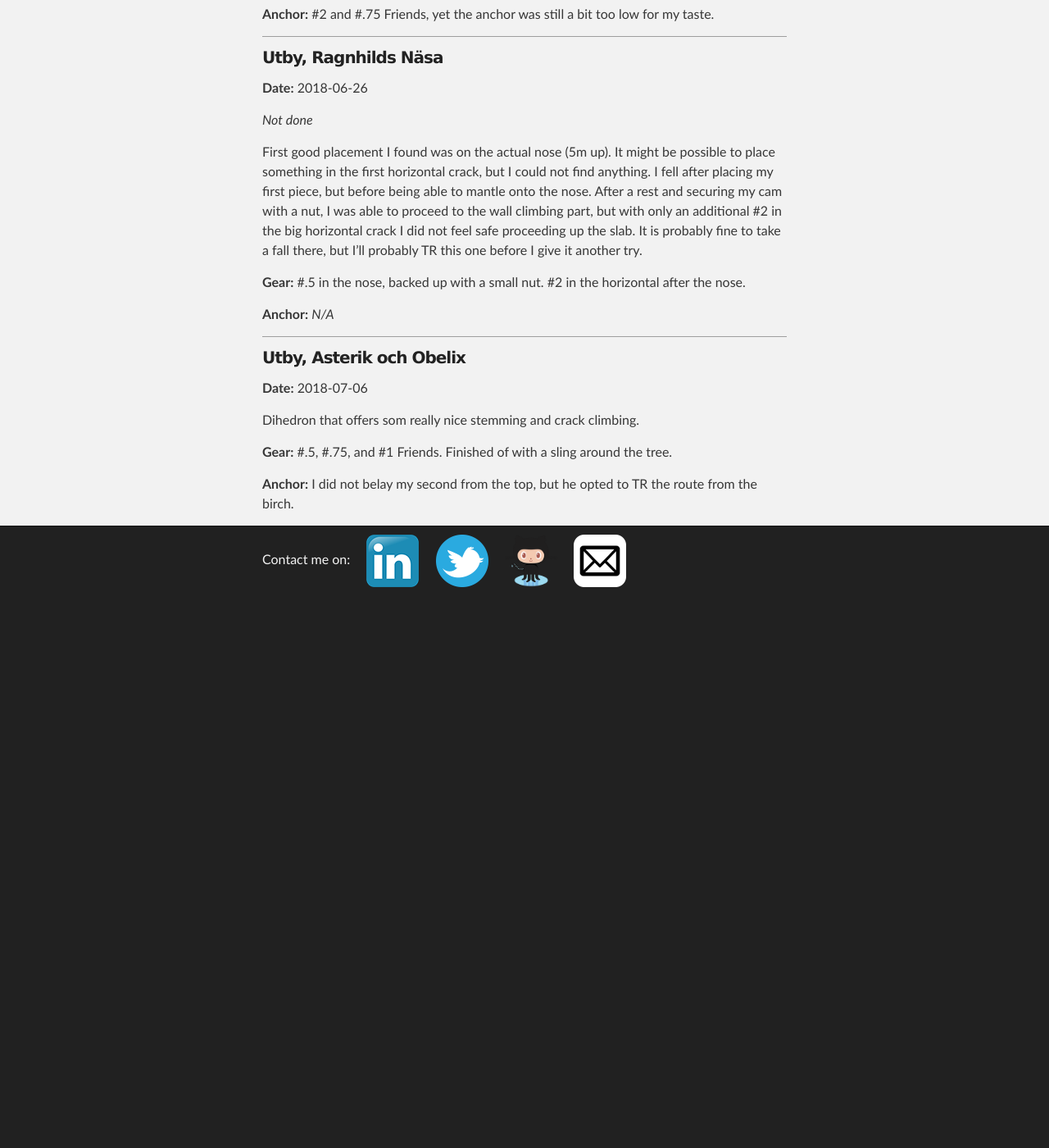
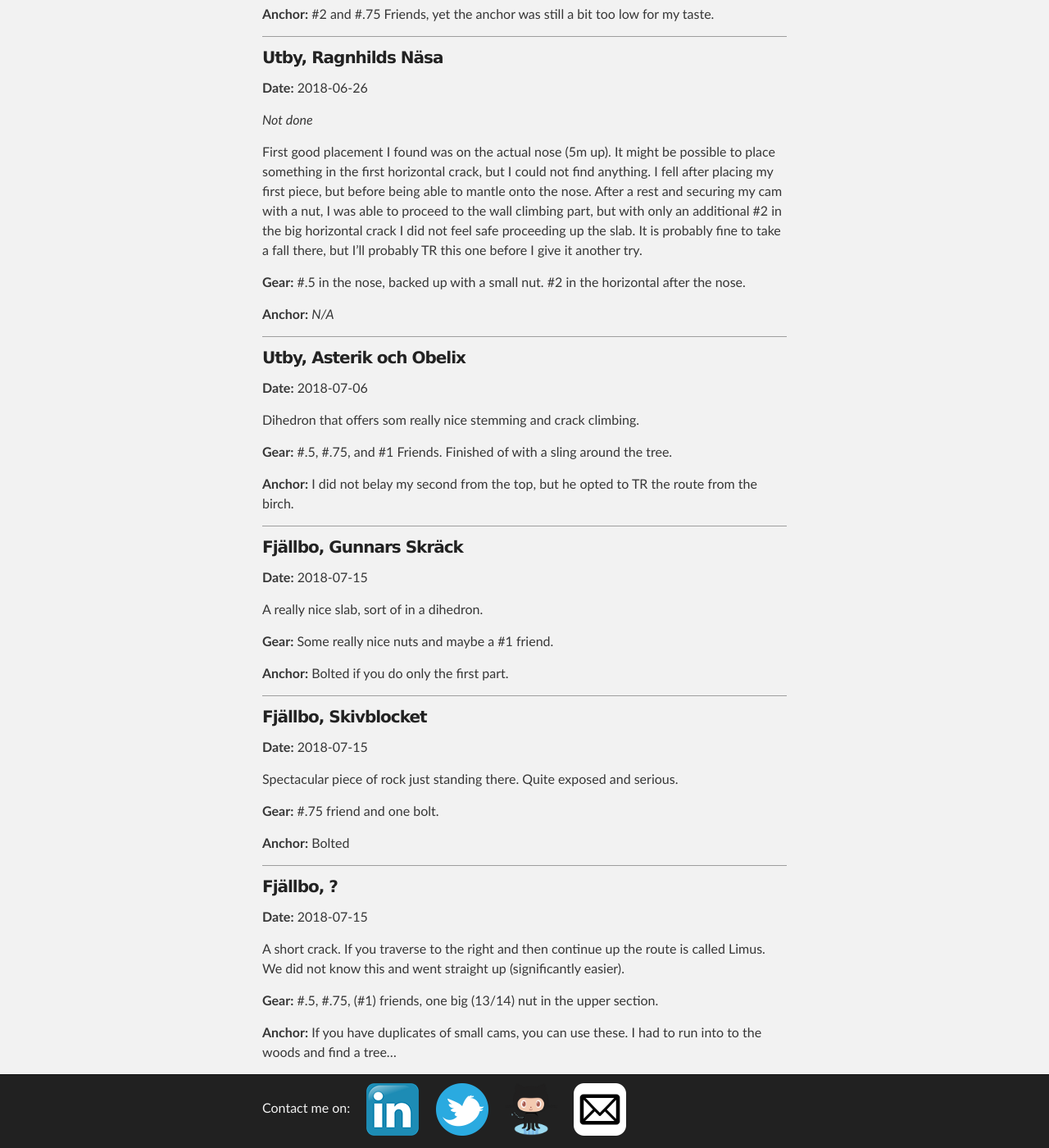
Before and after one commit to ErikThorsell/erikthorsell.github.io, a Jekyll site: the page built from ticklist.md, in a window 1280 px wide and 1400 px high, scrolled down 2586 px. Shown: the whole window at 82% size. Built offline with Jekyll 4.4.1, drawn with Linux system fonts in a browser that asks for light colours; our own code applies the rules of GitHub Pages for plain Markdown files; before the commit the page ends 3317 px from its top, so only the background shows below that; grey boxes are pictures that could not be loaded.

Commit message:
Update ticklist

```diff
--- a/ticklist.md
+++ b/ticklist.md
@@ -174,3 +174,41 @@ tree.
 
 **Anchor:** I did not belay my second from the top, but he opted to TR the route
 from the birch.
+
+---
+
+### Fjällbo, Gunnars Skräck ###
+
+**Date:** 2018-07-15
+
+A really nice slab, sort of in a dihedron.
+
+**Gear:** Some really nice nuts and maybe a \#1 friend.
+
+**Anchor:** Bolted if you do only the first part.
+
+---
+
+### Fjällbo, Skivblocket ###
+
+**Date:** 2018-07-15
+
+Spectacular piece of rock just standing there. Quite exposed and serious.
+
+**Gear:** \#.75 friend and one bolt.
+
+**Anchor:** Bolted
+
+---
+
+### Fjällbo, ? ###
+
+**Date:** 2018-07-15
+
+A short crack. If you traverse to the right and then continue up the route is
+called Limus. We did not know this and went straight up (significantly easier).
+
+**Gear:** \#.5, \#.75, (\#1) friends, one big (13/14) nut in the upper section.
+
+**Anchor:** If you have duplicates of small cams, you can use these. I had to
+run into to the woods and find a tree...
```
